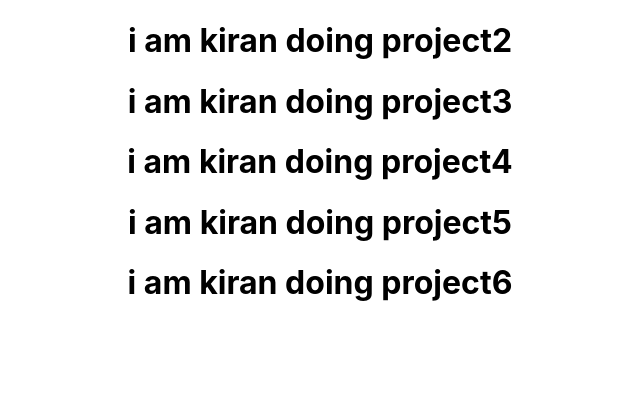
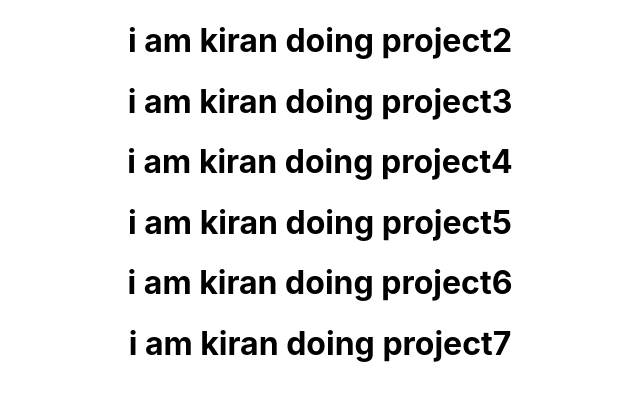
Before and after one commit to bhanukiran809/project2, a React (Create React App) app: page / in a window 1280 px wide. Shown: the top 400 px of the page, without its empty margins (320-960 px from the left). Built offline with nearby package versions, Linux system fonts and the light colour scheme.

Commit message:
update app.js
added p7

```diff
--- a/src/App.js
+++ b/src/App.js
@@ -9,6 +9,7 @@ function App() {
      <h1>i am kiran doing project4</h1>
      <h1>i am kiran doing project5</h1>
      <h1>i am kiran doing project6</h1>
+     <h1>i am kiran doing project7</h1>
 
     </div>
   );
```
